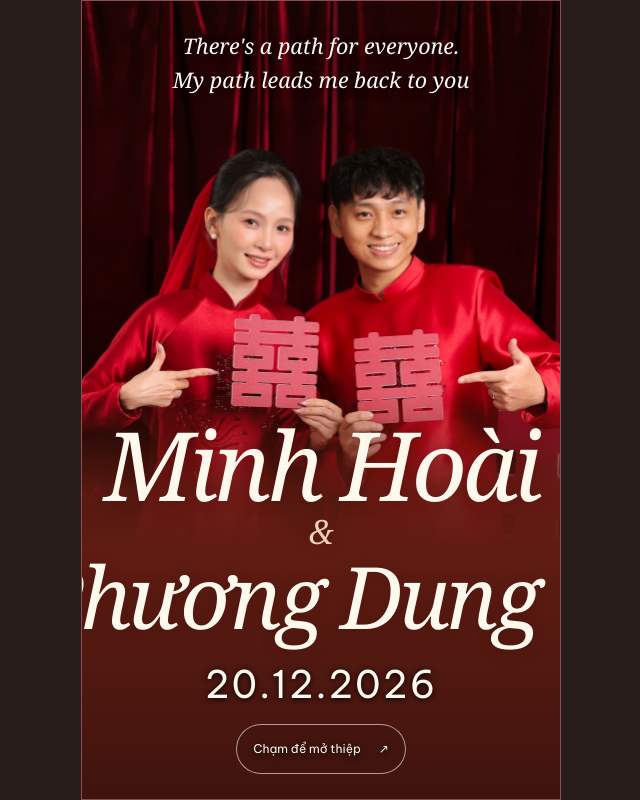
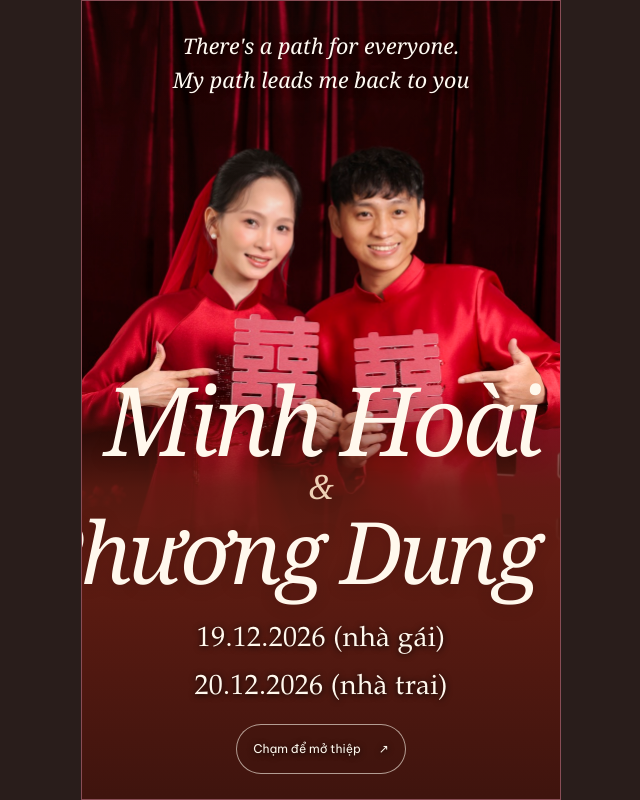
Before and after one commit to hoaitran95/OurWedding, a plain HTML site: page index.html in a window 1280 px wide. Shown: the whole page, without its empty margins (319-959 px from the left). Drawn offline with Linux system fonts and the light colour scheme; a web font is replaced by a local one.

Commit message:
update date wedding

```diff
--- a/app.js
+++ b/app.js
@@ -34,13 +34,18 @@
     text(`${role}-parents`, `${c[role].father}\n${c[role].mother}`);
     text(`${role}-address`, c[role].familyAddress);
   }
-  text('thanks', c.thanks); text('footer-names', `${c.groom.name} & ${c.bride.name}`); text('footer-date', wedding.full.replaceAll('/', ' . '));
+  text('thanks', c.thanks); text('footer-names', `${c.groom.name} & ${c.bride.name}`);
   $('cover-image').src = c.cover?.src || c.hero;
   $('cover-image').alt = c.cover?.alt || 'Ảnh bìa thiệp cưới';
   $('cover-image').style.objectPosition = c.cover?.position || 'center';
   text('cover-groom', c.groom.name);
   text('cover-bride', c.bride.name);
-  text('cover-date', wedding.full.replaceAll('/', '.'));
+  const eventDateLabels = c.events.map((event) => `${dateParts(event.datetime).full.replaceAll('/', '.')} (${event.side.toLocaleLowerCase('vi')})`);
+  for (const id of ['cover-event-dates', 'footer-date']) $(id).replaceChildren(...eventDateLabels.map((value) => {
+    const label = document.createElement('span');
+    label.textContent = value;
+    return label;
+  }));
   $('open-invitation').setAttribute('aria-label', `Mở thiệp cưới ${c.groom.name} và ${c.bride.name}`);
   document.body.classList.add('cover-closed');
   $('open-invitation').addEventListener('click', () => {
--- a/index.html
+++ b/index.html
@@ -33,7 +33,7 @@
       <img id="cover-image" src="assets/photos/cover.jpg" alt="Ảnh bìa thiệp cưới" fetchpriority="high">
       <span class="cover-quote">There's a path for everyone.<br>My path leads me back to you</span>
       <span class="cover-names" id="cover-names"><span class="cover-groom" id="cover-groom">Minh Hoài</span><span class="cover-ampersand" aria-hidden="true">&amp;</span><span class="cover-bride" id="cover-bride">Phương Dung</span></span>
-      <span class="cover-prompt"><span id="cover-date">20.12.2026</span><span class="cover-action">Chạm để mở thiệp <span aria-hidden="true">↗</span></span></span>
+      <span class="cover-prompt"><span class="cover-event-dates" id="cover-event-dates"><span>19.12.2026 (nhà gái)</span><span>20.12.2026 (nhà trai)</span></span><span class="cover-action">Chạm để mở thiệp <span aria-hidden="true">↗</span></span></span>
     </button>
   </section>
   <div id="invitation-content" hidden>
--- a/styles.css
+++ b/styles.css
@@ -81,7 +81,7 @@ body.cover-closed{overflow:hidden;background:#291d1b}
 .calendar-marked{border:1px solid var(--wine);border-radius:50%;background:var(--wine);color:var(--cream);box-shadow:0 0 0 4px #752f3912}
 .calendar-marked::after{content:'♥';position:absolute;right:-5px;top:-9px;font-size:15px;color:var(--wine);text-shadow:0 0 3px var(--cream)}
 .calendar-legend{border-top:1px solid var(--line);padding-top:20px;margin-top:12px;font-size:13px;line-height:2;color:var(--wine)}
-@media(max-width:600px){.cover-screen{padding:0}.cover-open{width:100%;max-height:none;border:0;border-radius:0}.cover-names{top:25px;font-size:29px}.cover-prompt{bottom:max(22px,env(safe-area-inset-bottom));left:18px;right:18px}.cover-prompt>span:first-child{font-size:11px}.cover-action{font-size:11px;padding:11px 13px;gap:10px}.calendar-panel{padding:26px 12px}.calendar-table caption{font-size:34px}.calendar-table td{font-size:14px}.calendar-table time{width:34px;height:34px}.calendar-legend{font-size:12px}}
+@media(max-width:600px){.cover-screen{padding:0}.cover-open{width:100%;max-height:none;border:0;border-radius:0}.cover-names{top:25px;font-size:29px}.cover-prompt{bottom:max(22px,env(safe-area-inset-bottom));left:18px;right:18px}.cover-action{font-size:11px;padding:11px 13px;gap:10px}.calendar-panel{padding:26px 12px}.calendar-table caption{font-size:34px}.calendar-table td{font-size:14px}.calendar-table time{width:34px;height:34px}.calendar-legend{font-size:12px}}
 
 .closing{white-space:pre-line}
 
@@ -333,9 +333,12 @@ footer{padding:60px 24px 135px}footer h2{font-size:38px}footer .eyebrow{font-siz
 .cover-ampersand{font:italic 400 clamp(27px,7cqw,35px)/1 var(--serif);align-self:center;margin:-2px 0 -2px;color:#eed1b6}
 .cover-bride{font:italic 300 clamp(55px,18cqw,86px)/1.1 var(--serif);letter-spacing:-.045em;white-space:nowrap;align-self:flex-end}
 .cover-prompt{bottom:max(25px,env(safe-area-inset-bottom));left:22px;right:22px;z-index:3;flex-direction:column;justify-content:center;gap:16px}
-.cover-prompt>span:first-child{width:100%;text-align:center;font-family:inherit;font-style:normal;font-weight:400;font-size:clamp(28px,8cqw,38px);line-height:1.2;letter-spacing:2px}
 .cover-action{font-size:12px;letter-spacing:0;padding:13px 16px;background:#3f140e66}
 @media(max-height:650px){.cover-names{bottom:133px}.cover-groom{font-size:clamp(43px,12cqw,60px)}.cover-bride{font-size:clamp(39px,10cqw,50px)}.cover-ampersand{font-size:25px}.cover-prompt{bottom:18px;gap:12px}}
+
+.cover-event-dates{display:flex;flex-direction:column;gap:8px;text-align:center;font-family:Palatino,"Palatino Linotype","Book Antiqua",Georgia,serif;font-style:normal;font-weight:400;font-variant-numeric:lining-nums;font-size:clamp(22px,6cqw,28px);line-height:1.4;letter-spacing:.3px}
+.cover-names{bottom:200px}
+@media(max-height:650px){.cover-names{bottom:183px}.cover-event-dates{font-size:22px;gap:5px}}
 
 /* A dedicated invitation letter precedes the formal family announcement. */
 .invitation-letter{padding:58px 28px 48px;border-top:1px solid var(--line);border-bottom:1px solid var(--line);background:var(--cream)}
@@ -362,7 +365,7 @@ footer{padding:60px 24px 135px}footer h2{font-size:38px}footer .eyebrow{font-siz
 .farewell-divider{width:58px;height:1px;background:#fff7ed80;margin:22px auto}
 .farewell-photo .prose{color:#fff7ede6;font-size:14px;max-width:340px}
 .farewell-photo .footer-names{color:inherit;margin:25px 0 9px;font-size:27px}
-.farewell-photo .footer-date{color:#fff7edcc;letter-spacing:3px}
+.farewell-photo .footer-date{display:flex;flex-direction:column;gap:8px;color:#fff7edcc;letter-spacing:3px}
 .wish-label{display:block;text-align:left;margin:24px 0 8px;font-size:14px;color:var(--wine)}
 .wedding-wish{display:block;width:100%;resize:vertical;min-height:125px;padding:14px;border:1px solid var(--line);border-radius:6px;background:#fffaf2;color:var(--ink);font:inherit;font-size:14px;line-height:1.7}
 .wish-note{text-align:left;font-size:11px;color:var(--muted);margin-top:6px}
```
